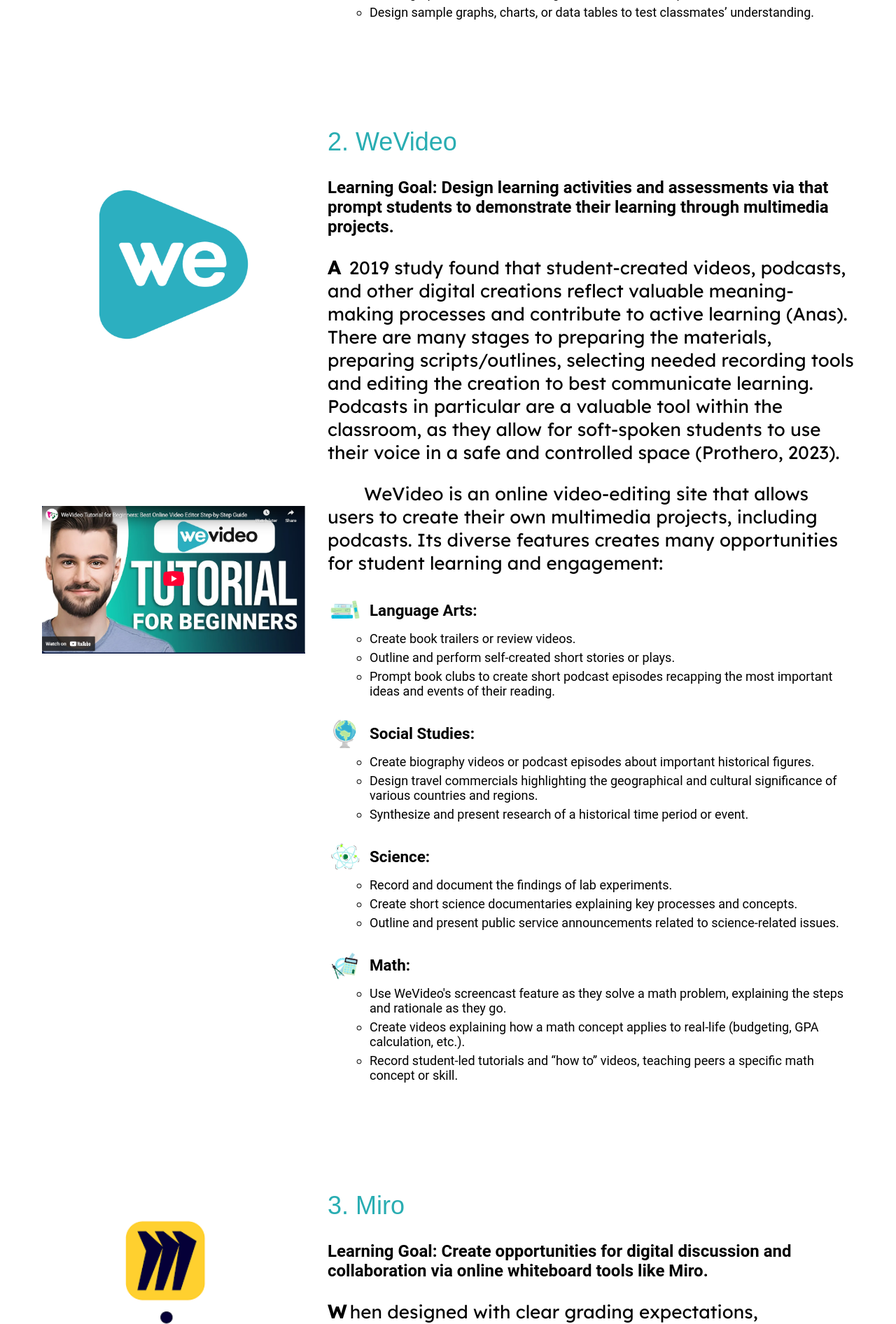
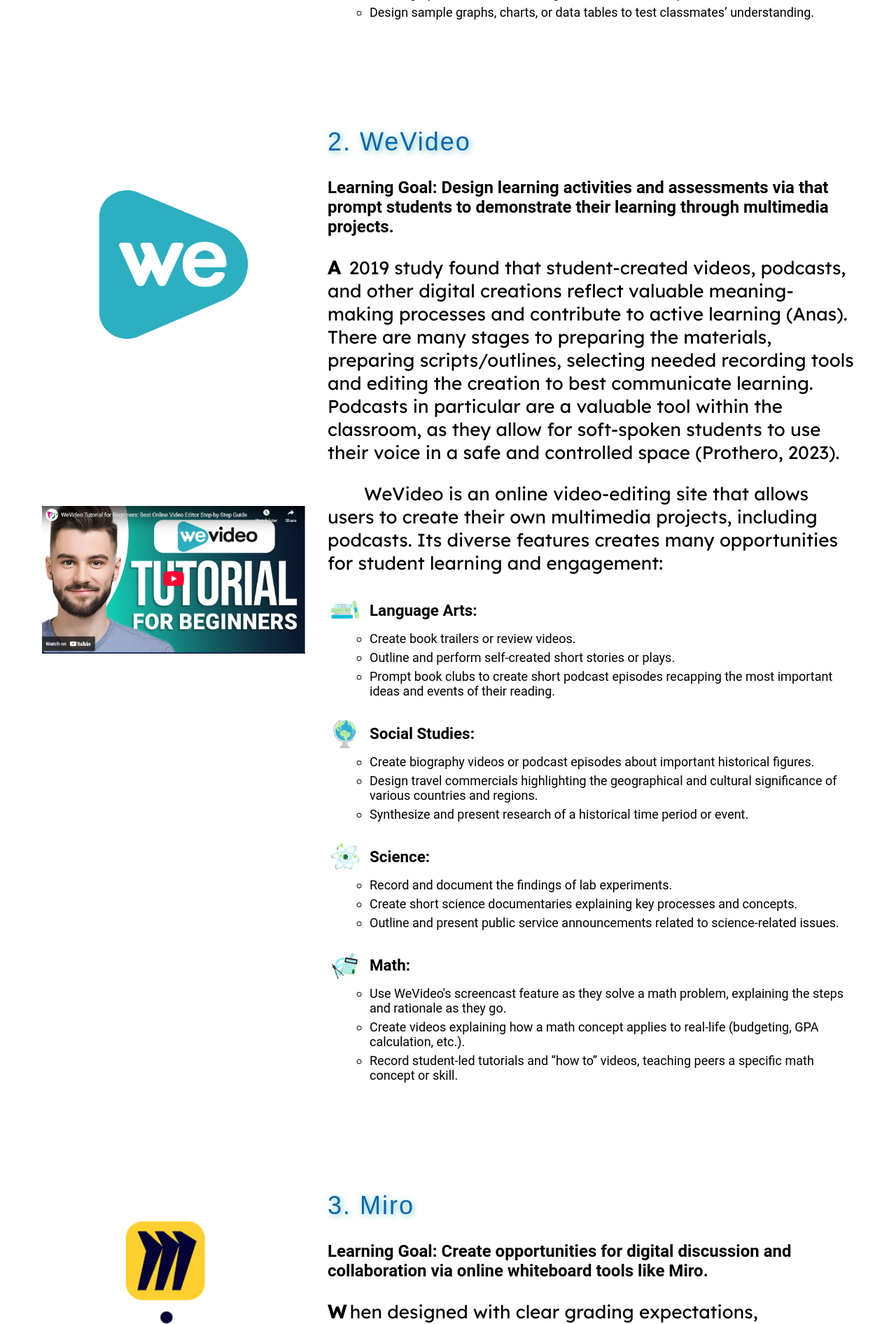
Before and after one commit to juliatelle/juliatelle.github.io, a PHP site: page /project.html in a window 1280 px wide. Shown: the part 1997-3889 px from the top of the page at 70% size. Run offline with PHP 8.4, Linux system fonts and the light colour scheme.

Commit message:
Add files via upload

```diff
--- a/webdevelopment/style.css
+++ b/webdevelopment/style.css
@@ -612,7 +612,7 @@ caption {
   }
 
 
- /*PROJECT PAGE LAYOUT*/
+ /*PROJECT PAGE*/
 .project-section {
   display: grid;
   grid-template-columns: 1fr 2fr;
@@ -685,6 +685,11 @@ caption {
   margin-right: 10px;
 }
 
+.project-content h2 {
+  text-shadow: 2px 2px 8px rgba(41, 173, 178, 0.7);
+  letter-spacing: 2px;
+  color: #0766AD;
+}
 
 /*PROJECT PAGE MOBILE*/
 @media (max-width: 768px) {
```
